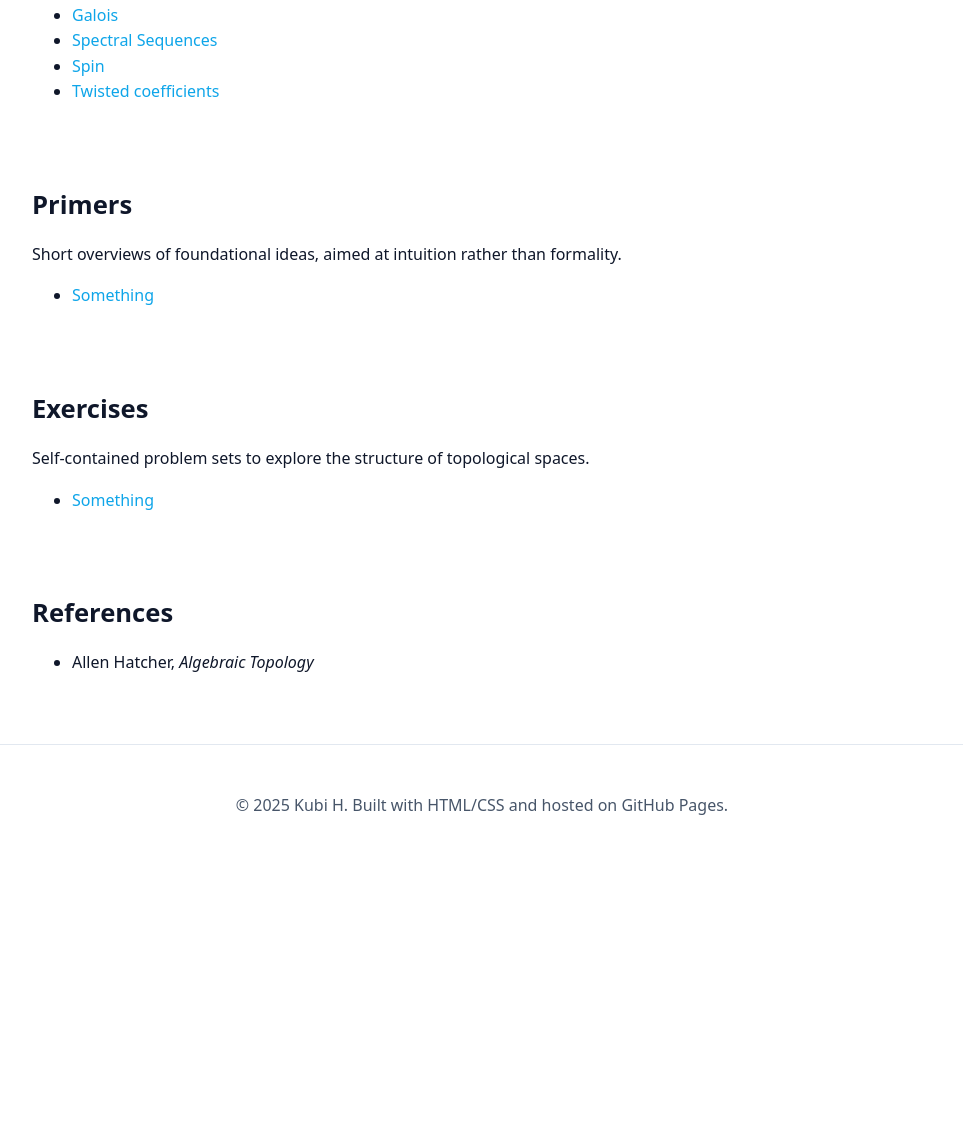
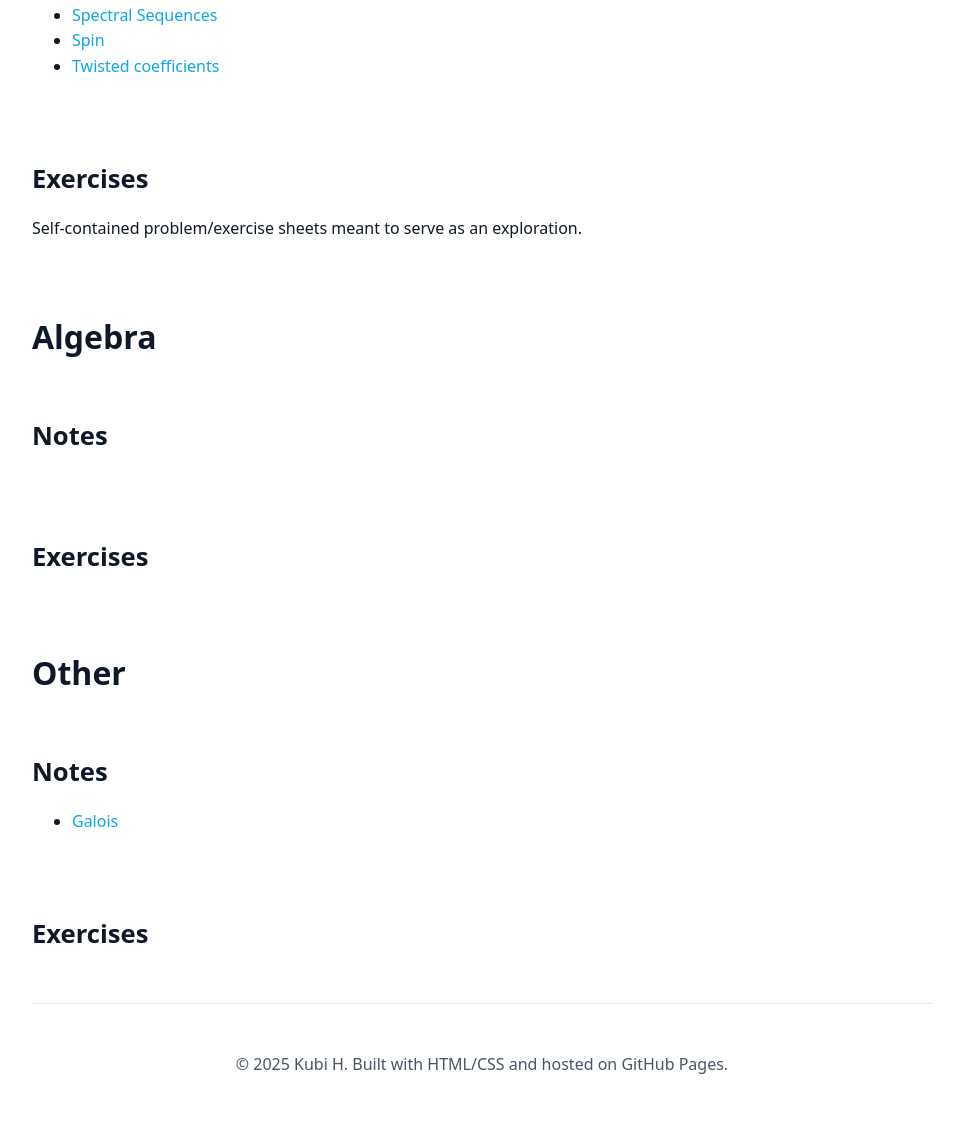
Before and after one commit to KubiH314/KubiH314.github.io, a plain HTML site: page index.html in a window 1280 px wide. Shown: the part 695-1824 px from the top of the page, without its empty margins (158-1121 px from the left). Before the commit the page ends 1561 px from the top, so only its background shows below. Drawn offline with nearby package versions, Linux system fonts and the light colour scheme.

Commit message:
Update index.html

```diff
--- a/index.html
+++ b/index.html
@@ -63,9 +63,7 @@
     <nav class="nav">
       <span class="brand">Topology</span>
       <a href="#notes" class="chip">Notes</a>
-      <a href="#primers" class="chip">Primers</a>
       <a href="#exercises" class="chip">Exercises</a>
-      <a href="#references" class="chip">References</a>
     </nav>
   </header>
 
@@ -73,12 +71,12 @@
     <section>
       <div class="card">
         <h2>About</h2>
-        <p>My name is Kubi and I am a first year math student at Warwick interested in Topology. Reach out to me at kubi.hruzewicz@gmail.com.</p>
+        <p>My name is Kubi and I am a first year math student at Warwick University interested in Topology. Reach out to me at kubi.hruzewicz@gmail.com.</p>
       </div>
     </section>
 
     <h1>Topology</h1>
-    <p class="subtitle">A collection of notes, primers, exercises, and references.</p>
+    <p class="subtitle">A collection of notes and exercises on Topology.</p>
 
     <section id="notes">
       <h2>Notes</h2>
@@ -89,36 +87,59 @@
         <li><a href="\notes\Multiplicativity of Euler.pdf">Euler Characteristic</a></li>
         <li><a href="\notes\K Theory.pdf">K-theory</a></li>
         <li><a href="\notes\21 June.pdf">Surgery</a></li>
-        <li><a href="\notes\Galois proof.pdf">Galois</a></li>
         <li><a href="\notes\Serre Spectral Sequence.pdf">Spectral Sequences</a></li>
         <li><a href="\notes\Spin Geometry.pdf">Spin</a></li>
         <li><a href="\notes\Twisted Coefficients.pdf">Twisted coefficients</a></li>
       </ul>
     </section>
 
-    <section id="primers">
-      <h2>Primers</h2>
-      <p>Short overviews of foundational ideas, aimed at intuition rather than formality.</p>
+    <section id="exercises">
+      <h2>Exercises</h2>
+      <p>Self-contained problem/exercise sheets meant to serve as an exploration.</p>
       <ul>
-        <li><a href="primers/metric.pdf">Something</a></li>
+
+      </ul>
+    </section>
+
+    <h1>Algebra</h1>
+    <p class="subtitle"></p>
+
+    <section id="notes">
+      <h2>Notes</h2>
+      <p></p>
+      <ul>
+
       </ul>
     </section>
 
     <section id="exercises">
       <h2>Exercises</h2>
-      <p>Self-contained problem sets to explore the structure of topological spaces.</p>
+      <p></p>
       <ul>
-        <li><a href="exercises/sheet1.pdf">Something</a></li>
+
       </ul>
     </section>
 
-    <section id="references">
-      <h2>References</h2>
+    <h1>Other</h1>
+    <p class="subtitle"></p>
+
+    <section id="notes">
+      <h2>Notes</h2>
+      <p></p>
       <ul>
-        <li>Allen Hatcher, <em>Algebraic Topology</em></li>
+        <li><a href="\notes\Galois proof.pdf">Galois</a></li>
       </ul>
     </section>
-  </main>
+
+    <section id="exercises">
+      <h2>Exercises</h2>
+      <p></p>
+      <ul>
+
+      </ul>
+    </section>
+
+
 
   <footer>
     <p>© <span id="year"></span> Kubi H. Built with HTML/CSS and hosted on GitHub Pages.</p>
```
